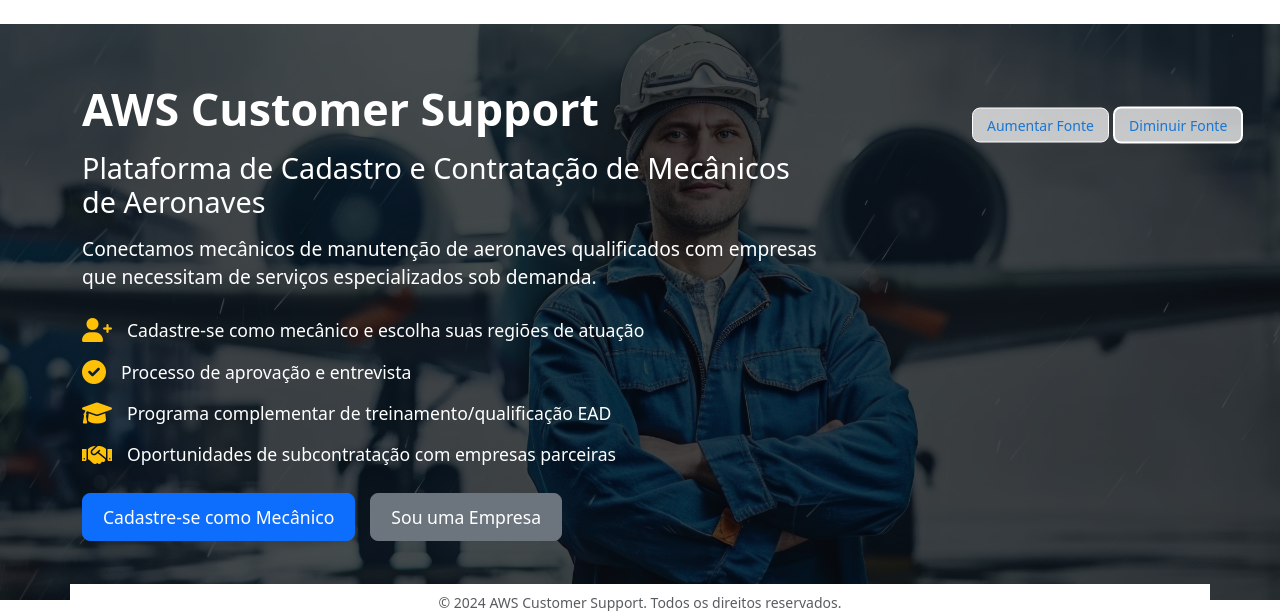
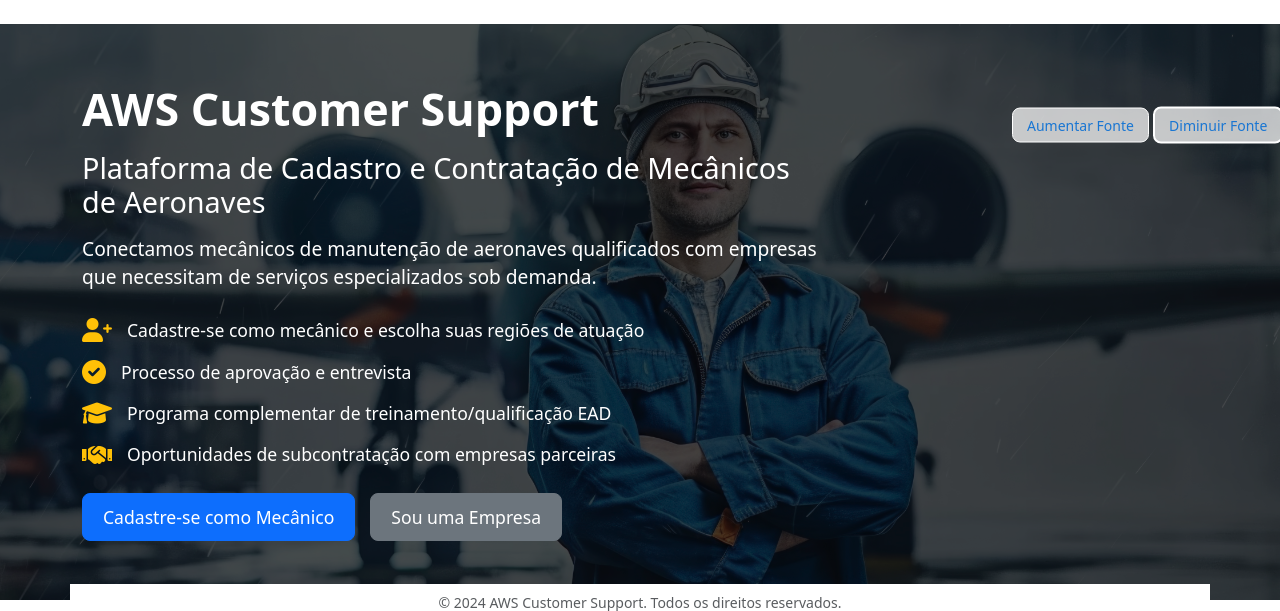
Before and after one commit to mauroue/PI---2024---2, a Django app: page / in a window 1280 px wide. Shown: the part 126-737 px from the top of the page. Run offline with Django 5.2, Linux system fonts and the light colour scheme; some libraries are stand-ins or nearby versions.

Commit message:
Ajuste Acessibilidade

```diff
--- a/app/templates/index.html
+++ b/app/templates/index.html
@@ -175,7 +175,7 @@
     .hero-section .container .row .acessibilidade {
         position: fixed;
         top: 32%;
-        left: 960px;
+        left: 1000px;
         transform: translateY(-50%);
     }
 
```
